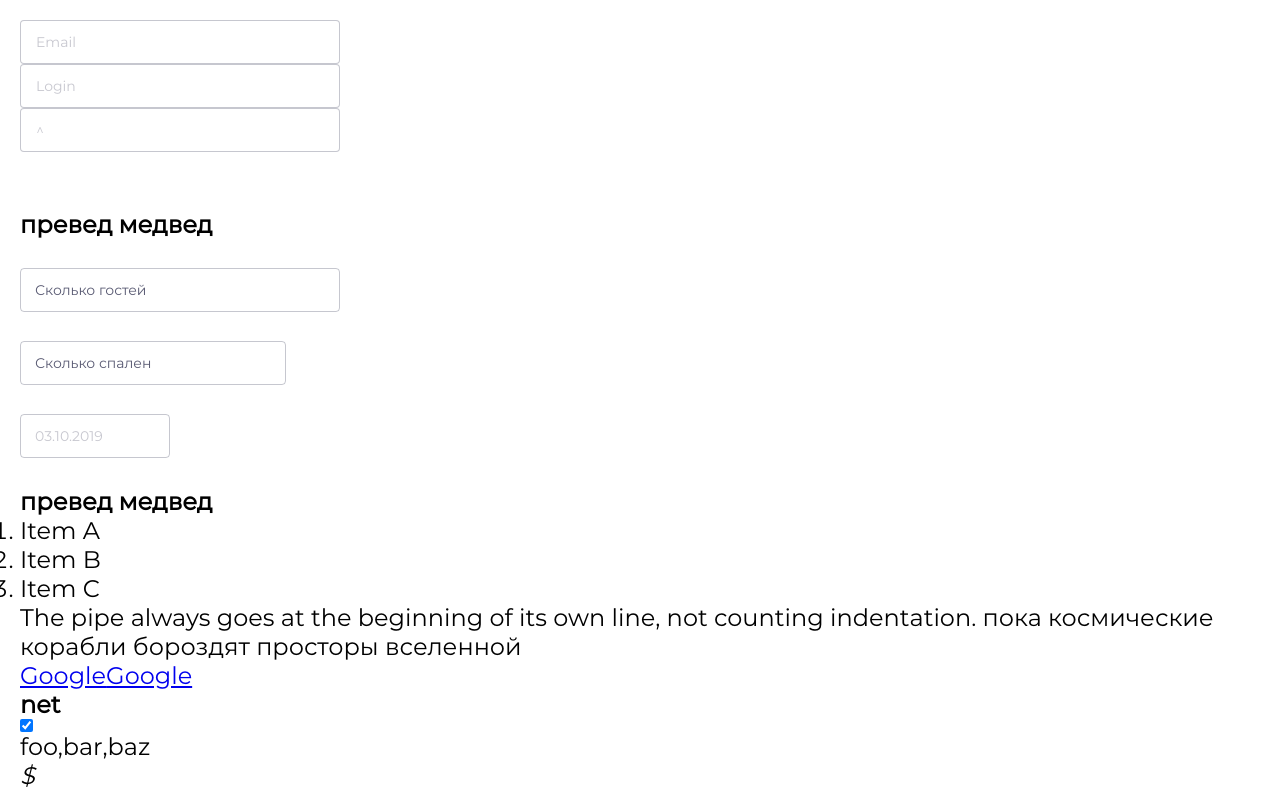
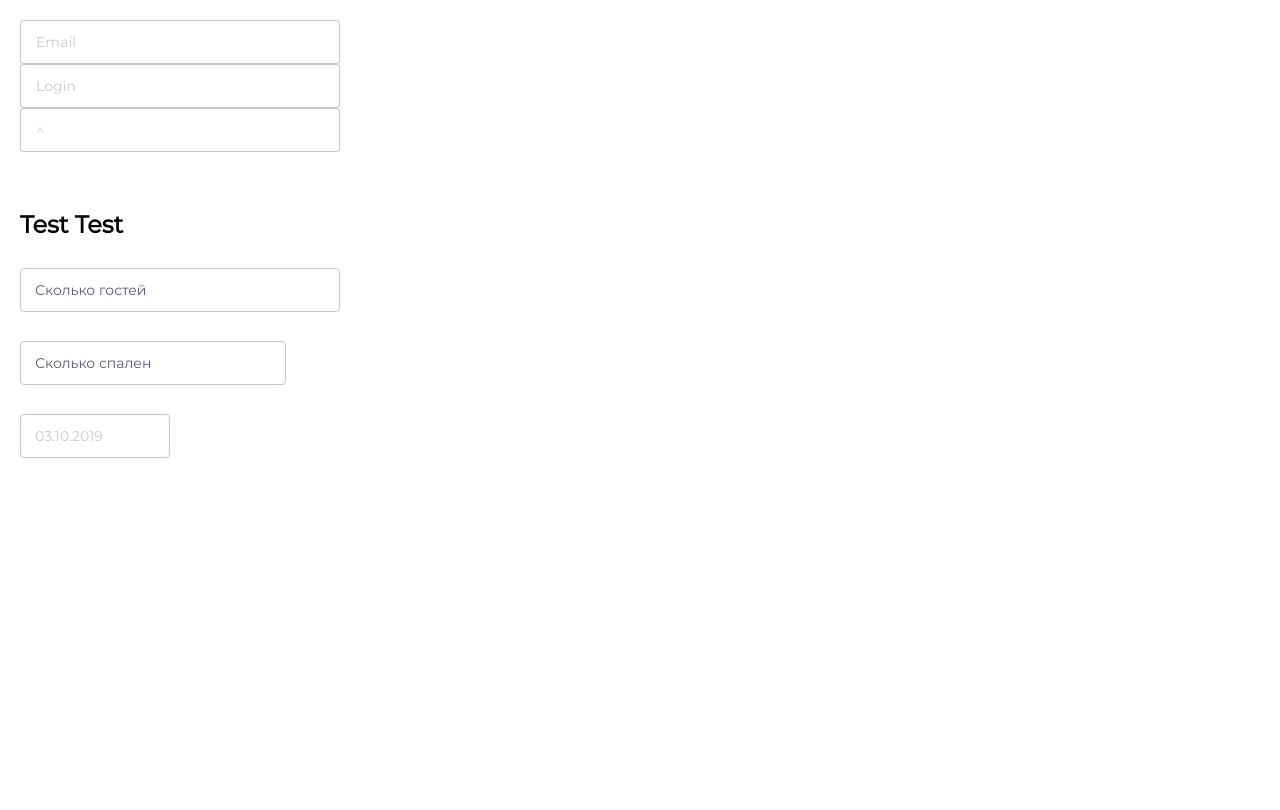
Before and after one commit to vinnik-v/FSD-Task-2, a website built with webpack: page src/index.pug in a window 1280 px wide. Built offline with nearby package versions, Linux system fonts and the light colour scheme; files whose address does not match are found by name.

Commit message:
Убрано всё лишнее из index.pug

```diff
--- a/src/index.pug
+++ b/src/index.pug
@@ -15,7 +15,7 @@ html
             +text-field('^','^')
         br
         br
-        h1 превед медвед
+        h1 Test Test
         br
 
         include components/dropdown/dropdown.pug
@@ -38,43 +38,4 @@ html
 
         br
 
-
-        h1 превед медвед
-
-        ol
-            li Item A
-            li Item B
-            li Item C
-
-
-        p
-            | The pipe always goes at the beginning of its own line,
-            | not counting indentation.
-            | пока космические корабли бороздят просторы вселенной
-
-        a(href='https://google.com') Google
-        |
-        a(class='button' href='https://google.com') Google
-
-        - var hueta = false
-        h1=hueta ? 'sdfs' : 'net'
-
-        input(
-            type='checkbox'
-            name='agreement'
-            checked
-        )
-
-
-        - var classes = ['foo', 'bar', 'baz']
-        a(class=classes)
-        |
-        |
-        //- the class attribute may also be repeated to merge arrays
-        a.bang(class=classes class=['bing'])
-        h1
-        =classes
-        |
-        br
-        em $
     script(src="./main.js")
```
Also changed, not shown: dist/index.html.
